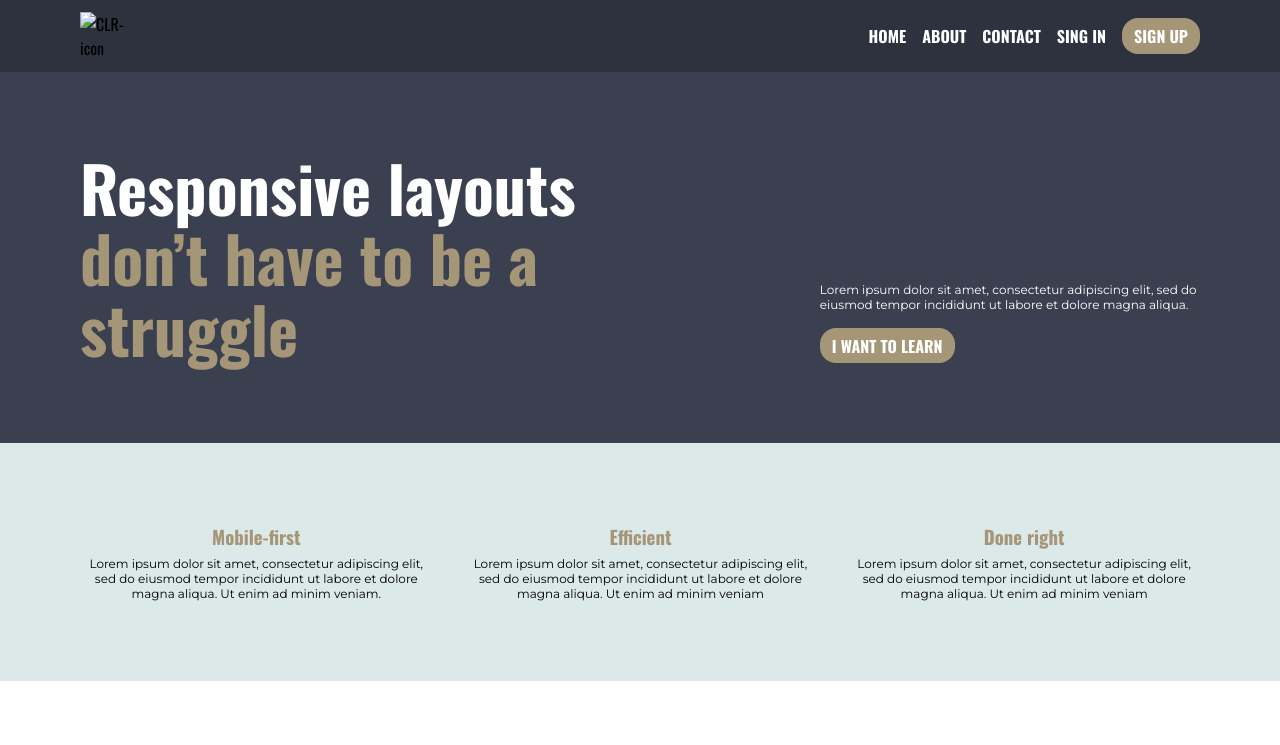
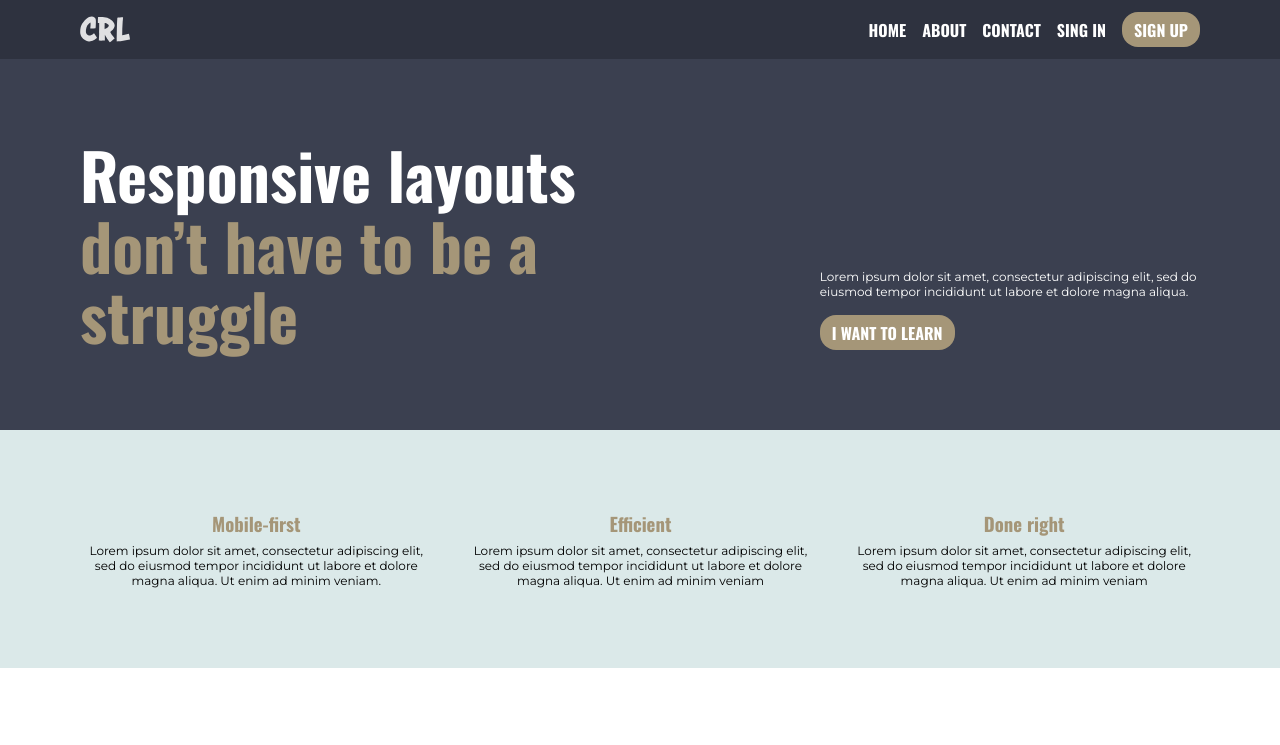
Before and after one commit to asimsaeed353/conquering-responsive-layout-last-challenge, a plain HTML site: page index.html in a window 1280 px wide. Shown: the top 745 px of the page. Drawn offline with nearby package versions, Linux system fonts and the light colour scheme; the site is published under a folder, as on GitHub Pages, so addresses that start at the root find nothing.

Commit message:
update logo source

```diff
--- a/index.html
+++ b/index.html
@@ -12,7 +12,7 @@
   </head>
   <body>
     <nav class="container flex align-center">
-      <img src="/img/logo.svg" alt="CLR-icon" class="pointer" />
+      <img src="./img/logo.svg" alt="CLR-icon" class="pointer" />
       <div class="nav-items flex align-center">
         <ul class="flex align-center">
           <li><a href="#">Home</a></li>
```
